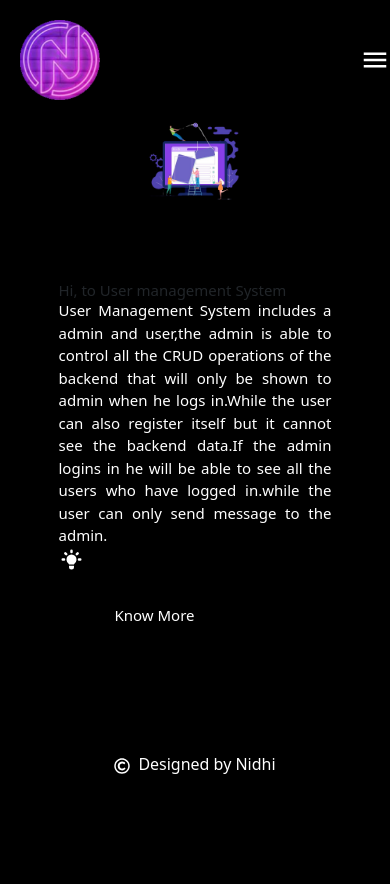
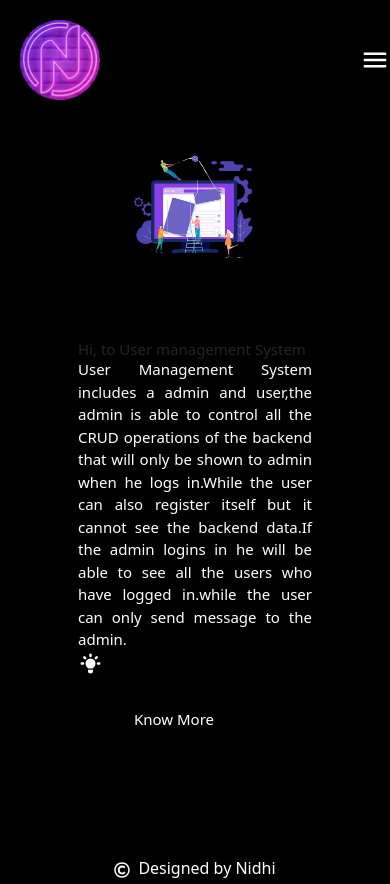
Before and after one commit to nidhi-mamman/UserAdminPanel, a React (Vite) app in the folder User/: page / in a window 390 px wide. Before the commit the page ends 844 px from the top, so only its background shows below. Built offline with nearby package versions, Linux system fonts and the light colour scheme; no server answers.

Commit message:
minor commit

```diff
--- a/User/src/Components/Hero/Hero.css
+++ b/User/src/Components/Hero/Hero.css
@@ -31,10 +31,11 @@
     align-items: center;
   }
   .hero-img {
-    width: 30%;
+    width: 40%;
+    margin-top: 2rem!important;
   }
   .hero-content {
-    width: 70%;
+    width: 60%;
     font-size: 15px;
     text-align: justify !important;
   }
```
